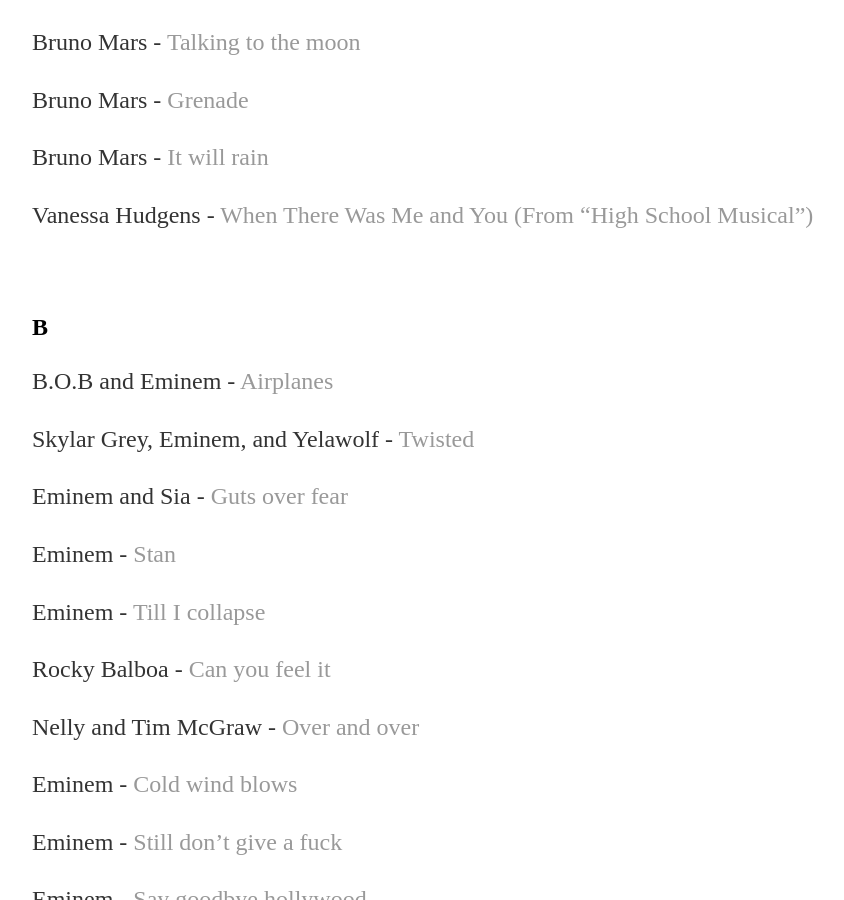
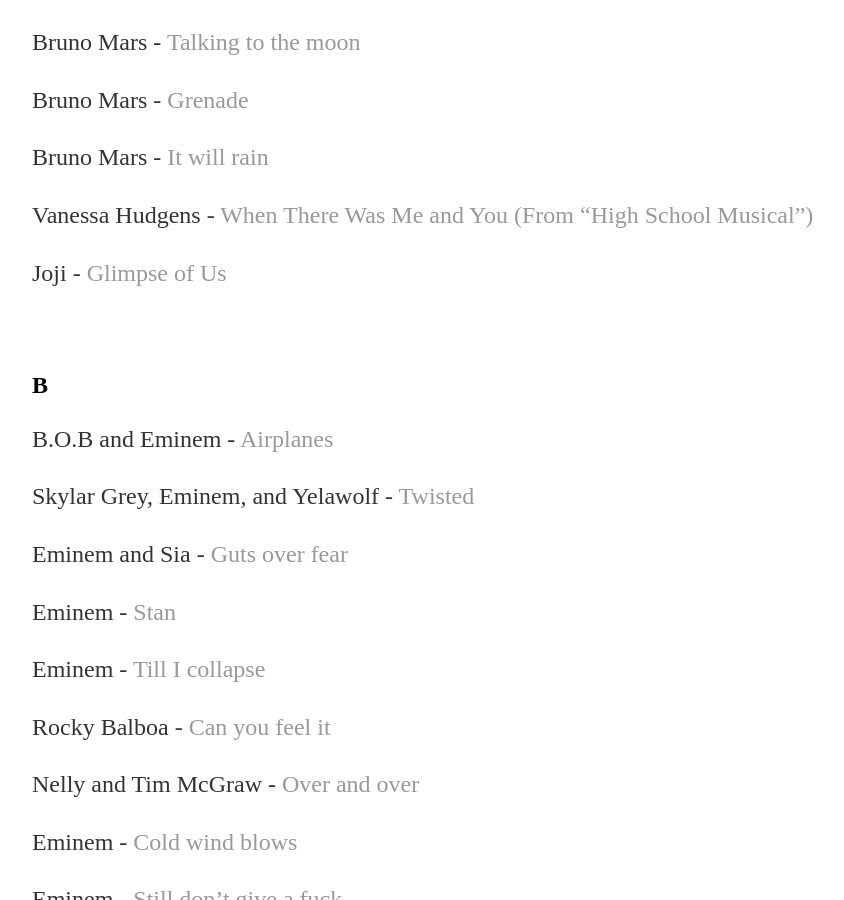
Before and after one commit to yjkweon24/yjkweon24.github.io, a Jekyll site: the page built from _posts/2018-10-23-songs-that-i-love.md, in a window 1280 px wide and 900 px high, scrolled down 2904 px. Shown: the whole window, without its empty margins (160-1004 px from the left). Built offline with Jekyll 4.4.1, drawn with Linux system fonts in a browser that asks for light colours.

Commit message:
Update 2018-10-23-songs-that-i-love.md

```diff
--- a/_posts/2018-10-23-songs-that-i-love.md
+++ b/_posts/2018-10-23-songs-that-i-love.md
@@ -98,6 +98,8 @@
 Bruno Mars - [It will rain](https://www.youtube.com/watch?v=W-w3WfgpcGg)
 
 Vanessa Hudgens - [When There Was Me and You (From "High School Musical")](https://www.youtube.com/watch?v=GTZUvuduWPk)
+
+Joji - [Glimpse of Us](https://youtu.be/Y7LuK1cbLK8)
 
 <br>
 
```
